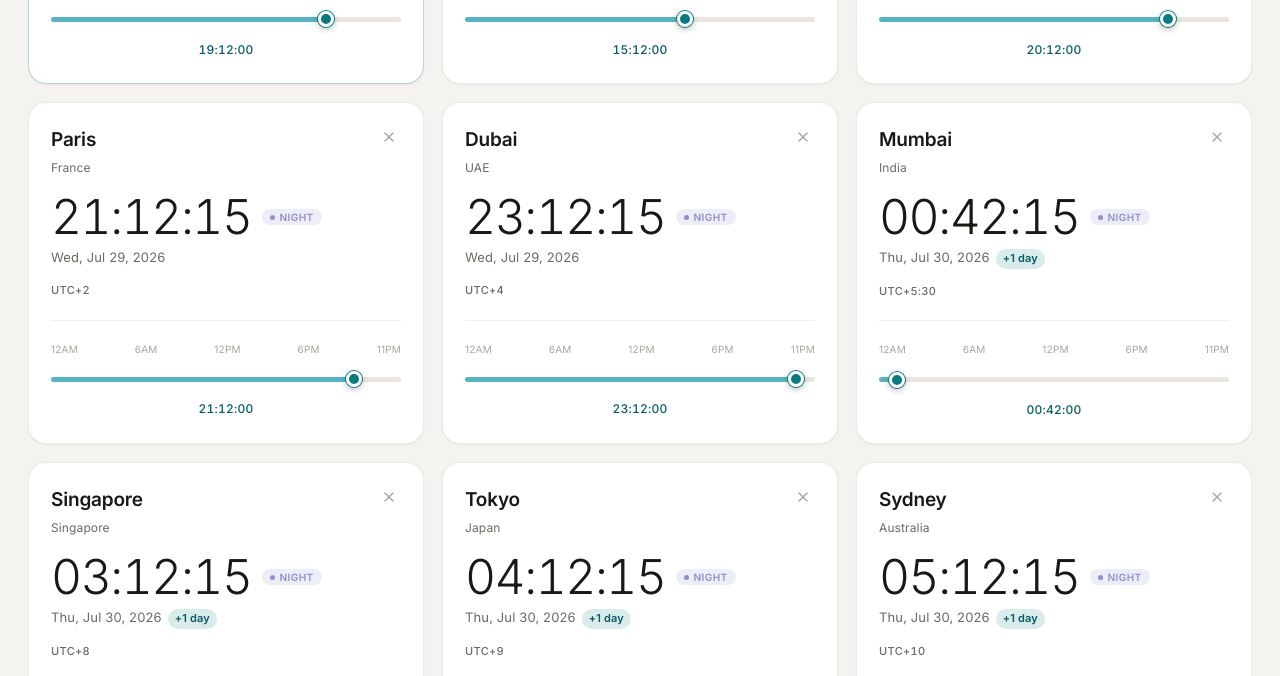
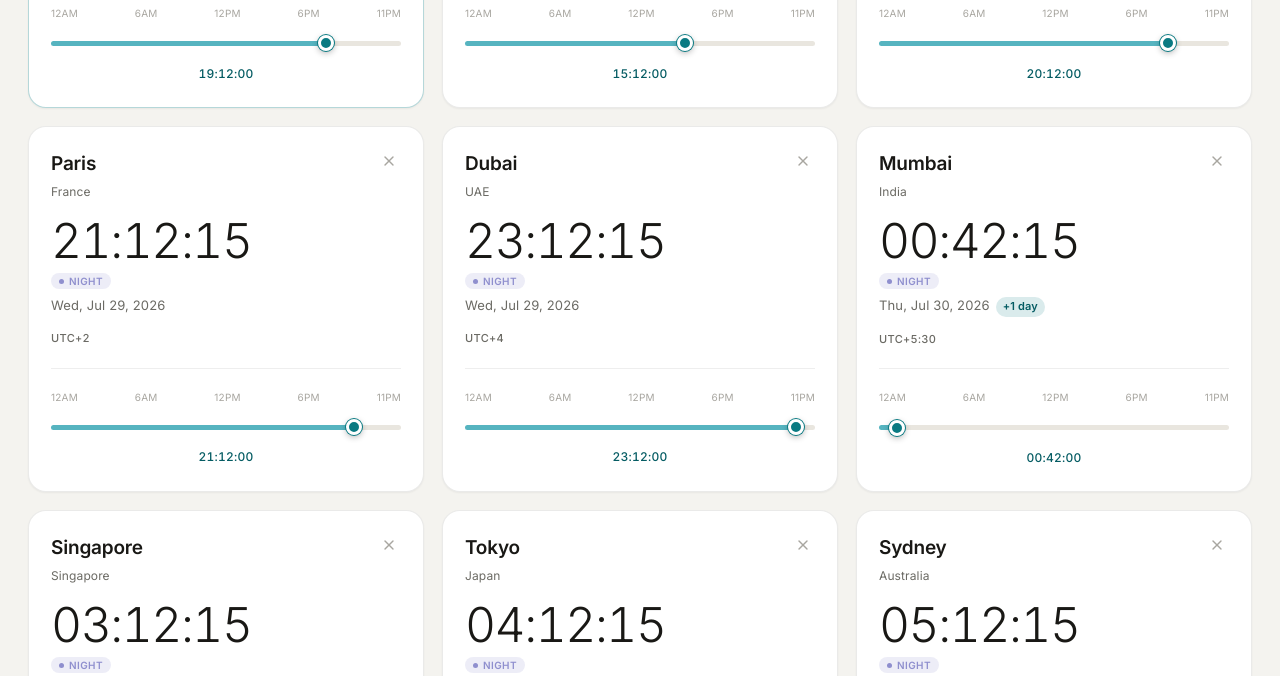
Before and after one commit to IamYVJ/worldtime, a website: page index.html in a window 1280 px wide. Shown: the part 509-1185 px from the top of the page. Drawn offline with Linux system fonts and the light colour scheme.

Commit message:
UI Fixes

```diff
--- a/index.html
+++ b/index.html
@@ -218,7 +218,11 @@ a{color:var(--color-primary);text-decoration:none}
   font-variant-numeric:tabular-nums lining-nums;
   letter-spacing:-0.03em;
   color:var(--color-text);margin-bottom:0.375rem;line-height:1;
-  display:flex;align-items:center;flex-wrap:wrap;gap:0.625rem;
+  /* Stack the Day/Night pill on its own line below the time. The time string
+     changes width while scrubbing (e.g. "1:00 PM" vs "12:00:00 AM"), so an inline
+     wrapping row would bounce the pill on/off the second line; a fixed column
+     keeps it in one place. align-items:flex-start stops the pill stretching. */
+  display:flex;flex-direction:column;align-items:flex-start;gap:0.5rem;
 }
 .card-date{font-size:0.8125rem;color:var(--color-text-muted);margin-bottom:0.875rem;letter-spacing:0.01em}
 .card-period{
```
